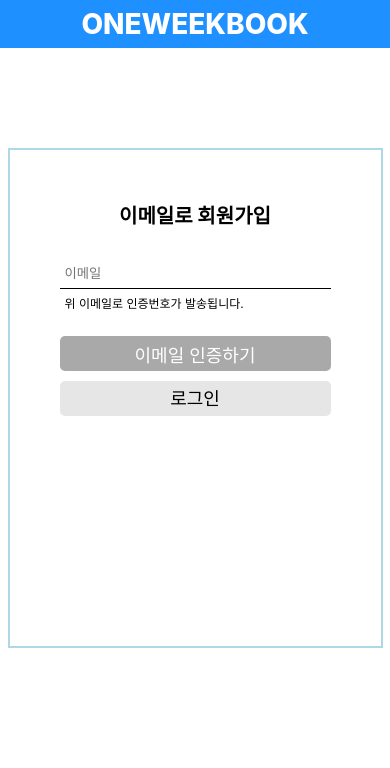
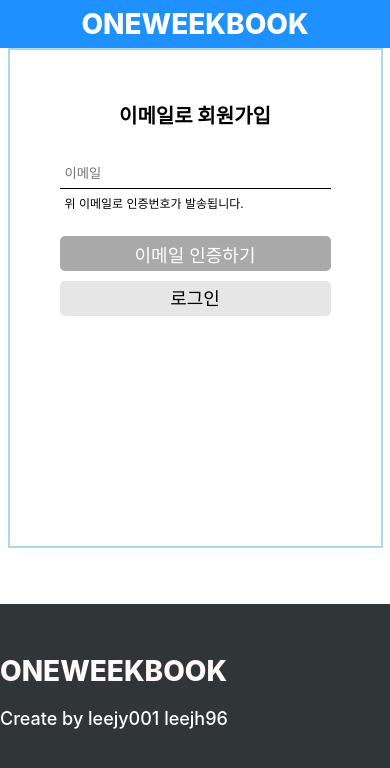
Before and after one commit to OneWeekBook/OneWeekBook_FE, a React (Create React App) app: page /sign-up in a window 390 px wide. Shown: the top 768 px of the page. Built offline with nearby package versions, Linux system fonts and the light colour scheme.

Commit message:
design fix: 반응형 수정

```diff
--- a/src/components/Container/index.tsx
+++ b/src/components/Container/index.tsx
@@ -50,7 +50,7 @@ const Component = styled.section`
 `;
 
 const ContentsWrapper = styled.section`
-  max-width: 1240px;
+  max-width: 1220px;
   width: 100%;
   min-width: 375px;
 `;
--- a/src/components/Layout/index.tsx
+++ b/src/components/Layout/index.tsx
@@ -10,31 +10,36 @@ function Index({ children }: PropsWithChildren<any>) {
   const location = useLocation();
 
   return (
-    <>
+    <LayoutWrapper>
       {location.pathname === '/sign-up' || location.pathname === '/sign-in' ? (
-        <>
         <TopWrapper>
           <Header />
         </TopWrapper>
-          <main>{children}</main>
-        </>
       ) : (
-        <>
         <TopWrapper>
           <Header />
           <Nav />
         </TopWrapper>
+      )}
       <main>{children}</main>
       <BottomWrapper>
         <Footer />
       </BottomWrapper>
-        </>
-      )}
-    </>
+    </LayoutWrapper>
   );
 }
 
 export default Index;
+
+const LayoutWrapper = styled.section`
+  display: flex;
+  height: 100vh;
+  flex-direction: column;
+  margin: auto;
+  main {
+    flex-grow: 1;
+  }
+`;
 
 const TopWrapper = styled.section`
   background-color: #1e90ff;
--- a/src/pages/Main/index.tsx
+++ b/src/pages/Main/index.tsx
@@ -1,7 +1,16 @@
 import React from 'react';
 
 function Index() {
-  return <div>Home</div>;
+  return (
+    <div>
+      Home
+      <img
+        src="https://bookthumb-phinf.pstatic.net/cover/164/187/16418778.jpg?type=m1&udate=20210703"
+        alt="img"
+        width={200}
+      />
+    </div>
+  );
 }
 
 export default Index;
--- a/src/pages/SignIn/index.tsx
+++ b/src/pages/SignIn/index.tsx
@@ -20,7 +20,7 @@ export default Index;
 
 const Wrapper = styled.div`
   display: flex;
-  margin: 150px auto 0;
+  margin: auto;
   background-color: lightblue;
   border: solid 2px lightblue;
   width: 70%;
--- a/src/pages/SignUp/index.tsx
+++ b/src/pages/SignUp/index.tsx
@@ -24,7 +24,7 @@ const Wrapper = styled.div`
   background-color: white;
   border: solid 2px lightblue;
   width: 375px;
-  margin: 100px auto 0;
+  margin: auto;
   padding: 50px 50px;
   height: 500px;
   a {
```
Lines whose indentation alone changed are shown as unchanged.
